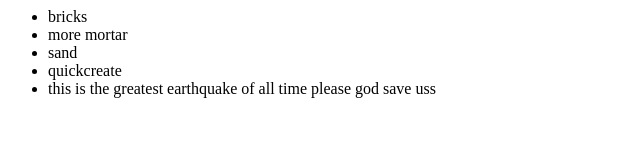
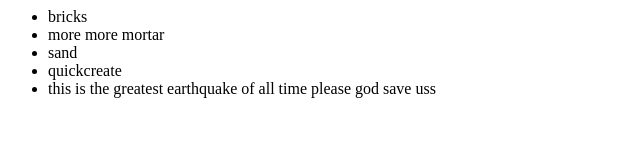
Before and after one commit to Jenishgithub/newGitTest, a plain HTML site: page index.html in a window 1280 px wide. Shown: the full height of the page, 0-640 px from the left. Drawn offline with Linux system fonts and the light colour scheme.

Commit message:
more more mortar

```diff
--- a/index.html
+++ b/index.html
@@ -3,7 +3,7 @@
 <div>
 <ul>
 <li>bricks</li>
-<li>more mortar</li>
+<li>more more mortar</li>
 <li>sand</li>
 <li>quickcreate</li>
 <li>this is the greatest earthquake of all time please god save uss</li>
```
